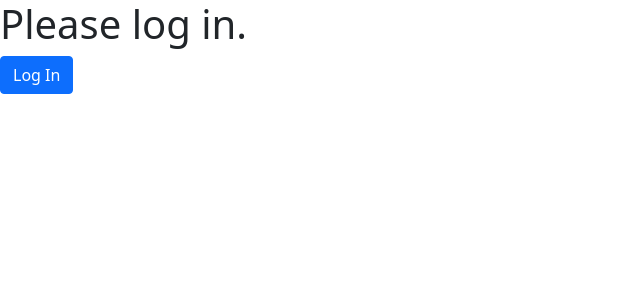
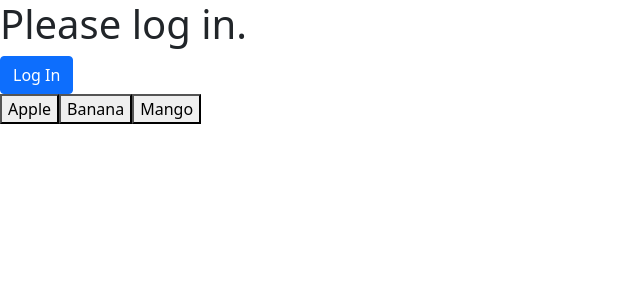
Before and after one commit to Patel-Kingkumar/React-Js, a React (Vite) app: page / in a window 1280 px wide. Shown: the top 300 px of the page, without its empty margins (0-640 px from the left). Built offline with nearby package versions, Linux system fonts and the light colour scheme.

Commit message:
simple map function

```diff
--- a/src/assets/components/ConditionRender.jsx
+++ b/src/assets/components/ConditionRender.jsx
@@ -3,6 +3,8 @@ import { useState } from 'react';
 function ConditionRender() {
 
     const [isLoggedIn, setIsLoggedIn] = useState(false);
+
+    const fruits = ["Apple", "Banana", "Mango"];
 
     function renderContent() { }
 
@@ -35,6 +37,11 @@ function ConditionRender() {
                     {isLoggedIn ? "Log Out" : "Log In"}
                 </button>
             </div>
+            <div>
+                {fruits.map((fruit) => (
+                    <button key={fruit}>{fruit}</button>
+                ))}
+            </div>
         </>
 
     );
```
